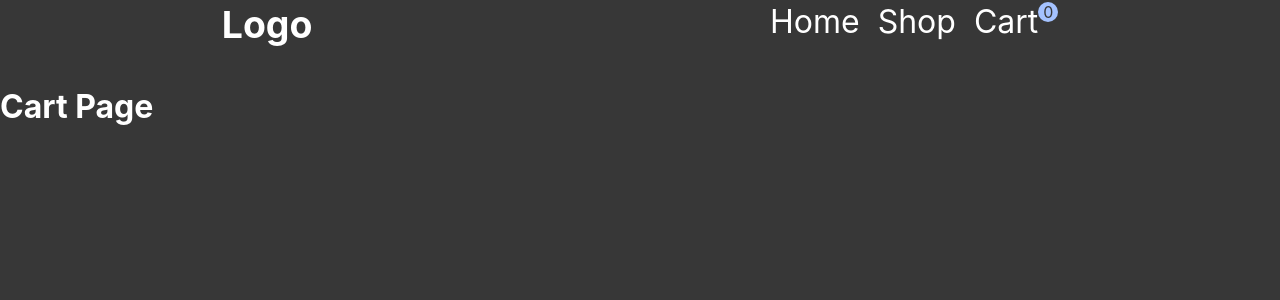
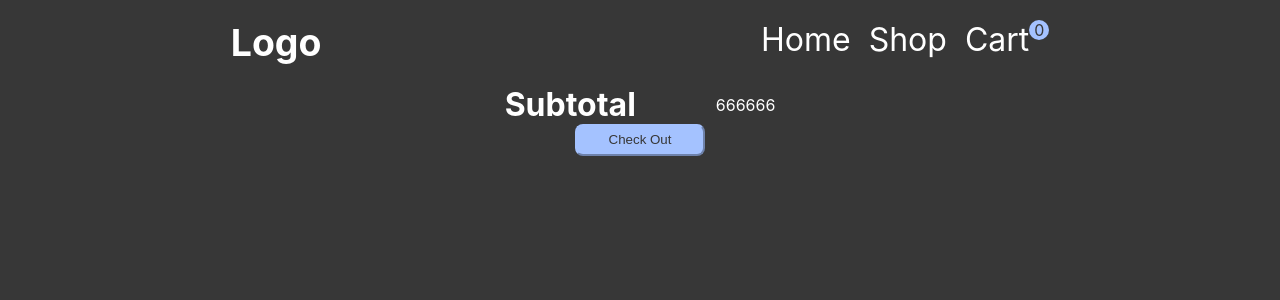
Before and after one commit to kyleyu23/shopping-cart, a React (Create React App) app: page /cart in a window 1280 px wide. Shown: the top 300 px of the page. Built offline with nearby package versions, Linux system fonts and the light colour scheme.

Commit message:
implement cars.js

```diff
--- a/src/App.css
+++ b/src/App.css
@@ -13,14 +13,14 @@
   background-color: var(--main-bg-color);
   color: var(--main-text-color);
   min-height: 100vh;
+  text-align: center;
 }
 
 nav {
   display: flex;
   justify-content: space-around;
   font-size: 2rem;
-  padding: 2px;
-  padding-bottom: 40px;
+  padding: 20px;
 }
 
 .nav-links {
@@ -70,7 +70,8 @@ nav {
   margin-bottom: 1rem;
 }
 
-.item button {
+.item button,
+.cart button {
   color: var(--main-bg-color);
   background-color: var(--secondary-color);
   border-color: var(--secondary-color);
@@ -88,3 +89,13 @@ nav {
   justify-content: center;
   column-gap: 1rem;
 }
+
+
+.cart-item,
+.subtotal {
+  display: flex;
+  justify-content: center;
+  align-items: center;
+  flex-direction: row;
+  column-gap: 80px;
+}
--- /dev/null
+++ b/src/cars.js
@@ -0,0 +1,24 @@
+import WRX from './media/Bunta_Impreza_Fourth_Stage.webp';
+import AE86 from './media/Fifth_Stage_Eight-Six.webp';
+import FD from './media/Keisuke_FD3S_Fifth_Stage_Upgraded.webp';
+import FC from './media/Ryosuke_FC3S_Third_Stage.webp';
+import R32 from './media/Nakazato_R32_New_Initial_D.webp';
+import SilEighty from './media/SilEighty_Extra_Stage_2.webp';
+import S2000 from './media/Joshima_S2000_Fourth_Stage.webp';
+import EVO3 from './media/Kyoichi_Evo_III_Final_Stage.webp';
+import EVO7 from './media/Team_246_Lan_EVO_VII_Ingame.webp';
+import MR2 from './media/Kogashiwa_MR2_Third_Stage.webp';
+
+const cars = [
+    { name: "WRX STi", image: WRX, price: 29999 },
+    { name: "AE86", image: AE86, price: 29999 },
+    { name: "FD3S", image: FD, price: 29999 },
+    { name: "FC3S", image: FC, price: 29999 },
+    { name: "R32", image: R32, price: 29999 },
+    { name: "RPS13", image: SilEighty, price: 29999 },
+    { name: "S2000", image: S2000, price: 29999 },
+    { name: "Evo III", image: EVO3, price: 29999 },
+    { name: "Evo VII", image: EVO7, price: 29999 },
+    { name: "MR2", image: MR2, price: 29999 }
+]
+export default cars;
--- a/src/components/Cart.js
+++ b/src/components/Cart.js
@@ -3,12 +3,20 @@ import { CartContext } from '../CartContext';
 
 function Cart() {
     const [cart, setCart] = useContext(CartContext);
+    const subtotal = 666666;
     return (
-        <div>
-            <h1>Cart Page</h1>
+        <div className='cart'>
             {cart.map(item => (
-                <h3>{item.name}</h3>
+                <div className='cart-item'>
+                    <h3>{item.name}</h3>
+                    <p>{item.price}</p>
+                </div>
             ))}
+            <div className='subtotal'>
+                <h1>Subtotal</h1>
+                <p>{subtotal}</p>
+            </div>
+            <button type='button'>Check Out</button>
         </div>
     );
 }
--- a/src/components/Item.js
+++ b/src/components/Item.js
@@ -16,7 +16,7 @@ function Item(props) {
             <div className="container">
                 <div className="item-info">
                     <h3>{item.name}</h3>
-                    <p className="price">{item.price.toLocaleString(undefined, 0)}</p>
+                    <p className="price">{item.price}</p>
                 </div>
                 <button type="button" onClick={addToCart}>Add to Cart</button>
             </div>
--- a/src/components/Shop.js
+++ b/src/components/Shop.js
@@ -1,40 +1,14 @@
 import React from 'react';
 import Item from "./Item";
-
-import WRX from '../media/Bunta_Impreza_Fourth_Stage.webp';
-import AE86 from '../media/Fifth_Stage_Eight-Six.webp';
-import FD from '../media/Keisuke_FD3S_Fifth_Stage_Upgraded.webp';
-import FC from '../media/Ryosuke_FC3S_Third_Stage.webp';
-import R32 from '../media/Nakazato_R32_New_Initial_D.webp';
-import SilEighty from '../media/SilEighty_Extra_Stage_2.webp';
-import S2000 from '../media/Joshima_S2000_Fourth_Stage.webp';
-import EVO3 from '../media/Kyoichi_Evo_III_Final_Stage.webp';
-import EVO7 from '../media/Team_246_Lan_EVO_VII_Ingame.webp';
-import MR2 from '../media/Kogashiwa_MR2_Third_Stage.webp';
-
-const items = [
-    { name: "WRX STi", image: WRX, price: 29999 },
-    { name: "AE86", image: AE86, price: 29999 },
-    { name: "FD3S", image: FD, price: 29999 },
-    { name: "FC3S", image: FC, price: 29999 },
-    { name: "R32", image: R32, price: 29999 },
-    { name: "RPS13", image: SilEighty, price: 29999 },
-    { name: "S2000", image: S2000, price: 29999 },
-    { name: "Evo III", image: EVO3, price: 29999 },
-    { name: "Evo VII", image: EVO7, price: 29999 },
-    { name: "MR2", image: MR2, price: 29999 }
-]
-
+import cars from '../cars';
 
 function Shop() {
-
     return (
         <div className="shop">
-            {/* <h1>Shop Page</h1> */}
-            {items.map(item => (
+            {cars.map(car => (
                 <Item
-                    item={item}
-                    key={item.name}
+                    item={car}
+                    key={car.name}
                 />
             ))}
         </div>
```
